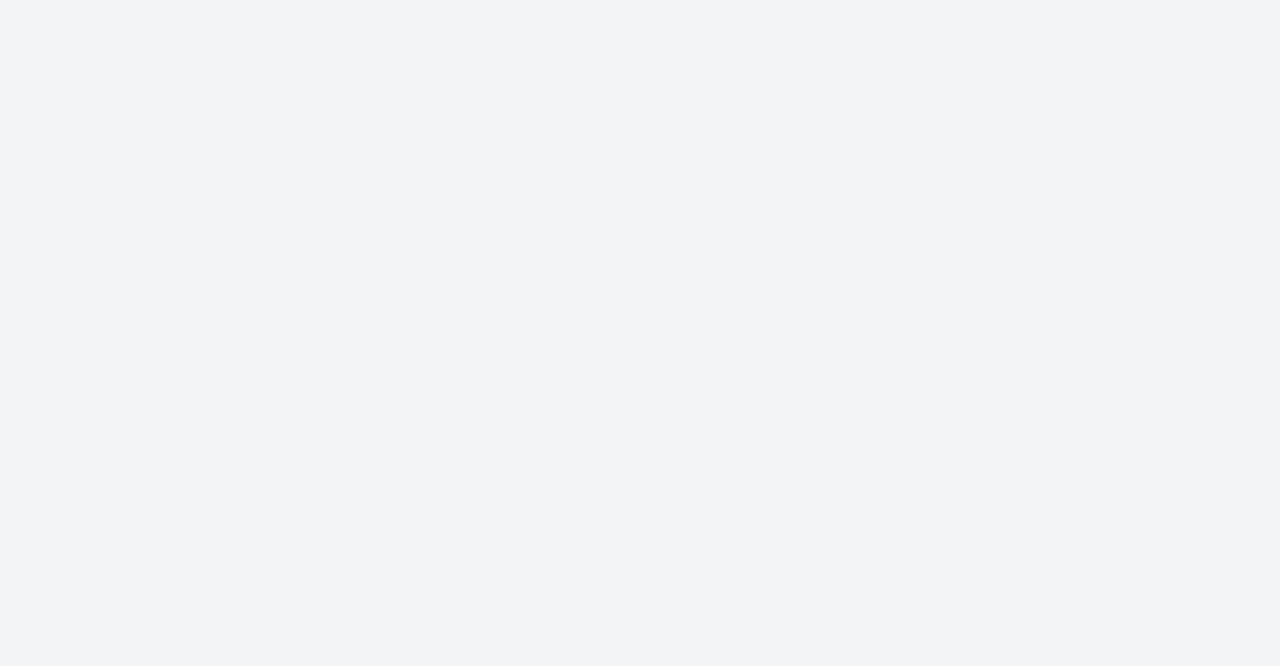
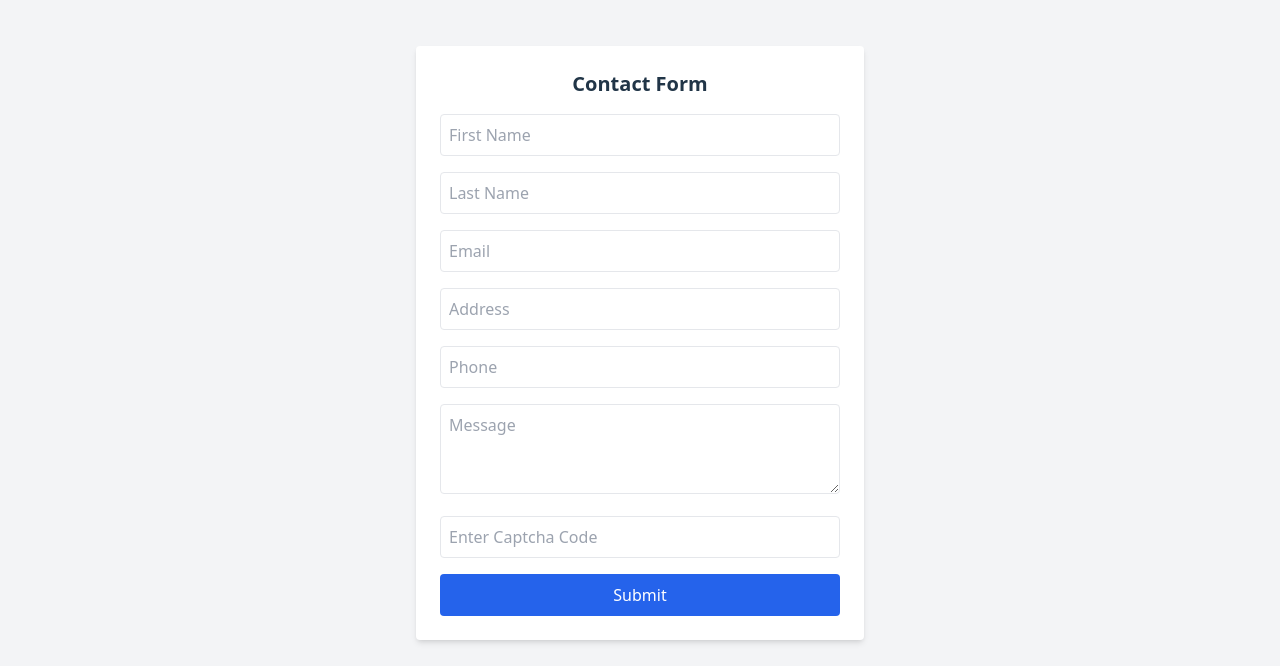
Before and after one commit to dotscoms/ReactApp1, a React (Vite) app in the folder reactapp1.client/: page / in a window 1280 px wide. Shown: the part 121-787 px from the top of the page. Built offline with nearby package versions, Linux system fonts and the light colour scheme; no server answers.

Commit message:
testing form

```diff
--- a/reactapp1.client/src/pages/Home.jsx
+++ b/reactapp1.client/src/pages/Home.jsx
@@ -1,18 +1,113 @@
-import { useEffect, useState } from "react";
-import WeatherList from "../components/WeatherList";
-import { getWeather } from "../services/weatherService";
+import { useState } from "react";
 
 function Home() {
-    const [weather, setWeather] = useState([]);
+    const [formData, setFormData] = useState({
+        firstName: "",
+        lastName: "",
+        email: "",
+        address: "",
+        phone: "",
+        message: "",
+        captcha: "",
+    });
 
-    useEffect(() => {
-        getWeather().then(data => setWeather(data));
-    }, []);
+    const handleChange = (e) => {
+        setFormData({
+            ...formData,
+            [e.target.name]: e.target.value,
+        });
+    };
+
+    const handleSubmit = (e) => {
+        e.preventDefault();
+        console.log("Form Data:", formData);
+        alert("Form submitted (frontend only)");
+    };
 
     return (
-        <main className="flex justify-center w-full min-h-screen ">
-            <WeatherList weather={weather} />
-        </main>
+        <>
+
+            <main className="flex justify-center items-center w-full min-h-screen bg-gray-100">
+                <form
+                    onSubmit={handleSubmit}
+                    className="bg-white p-6 rounded shadow-md w-full max-w-md space-y-4"
+                >
+                    <h2 className="text-xl font-semibold text-center">Contact Form</h2>
+
+                    <input
+                        type="text"
+                        name="firstName"
+                        placeholder="First Name"
+                        value={formData.firstName}
+                        onChange={handleChange}
+                        className="w-full border p-2 rounded"
+                    />
+
+                    <input
+                        type="text"
+                        name="lastName"
+                        placeholder="Last Name"
+                        value={formData.lastName}
+                        onChange={handleChange}
+                        className="w-full border p-2 rounded"
+                    />
+
+                    <input
+                        type="email"
+                        name="email"
+                        placeholder="Email"
+                        value={formData.email}
+                        onChange={handleChange}
+                        className="w-full border p-2 rounded"
+                    />
+
+                    <input
+                        type="text"
+                        name="address"
+                        placeholder="Address"
+                        value={formData.address}
+                        onChange={handleChange}
+                        className="w-full border p-2 rounded"
+                    />
+
+                    <input
+                        type="tel"
+                        name="phone"
+                        placeholder="Phone"
+                        value={formData.phone}
+                        onChange={handleChange}
+                        className="w-full border p-2 rounded"
+                    />
+
+                    <textarea
+                        name="message"
+                        placeholder="Message"
+                        rows="3"
+                        value={formData.message}
+                        onChange={handleChange}
+                        className="w-full border p-2 rounded"
+                    ></textarea>
+
+                    <input
+                        type="text"
+                        name="captcha"
+                        placeholder="Enter Captcha Code"
+                        value={formData.captcha}
+                        onChange={handleChange}
+                        className="w-full border p-2 rounded"
+                    />
+
+                    <button
+                        type="submit"
+                        className="w-full bg-blue-600 text-white py-2 rounded hover:bg-blue-700"
+                    >
+                        Submit
+                    </button>
+                </form>
+            </main>
+            );
+
+        </>
     );
 }
 
```
